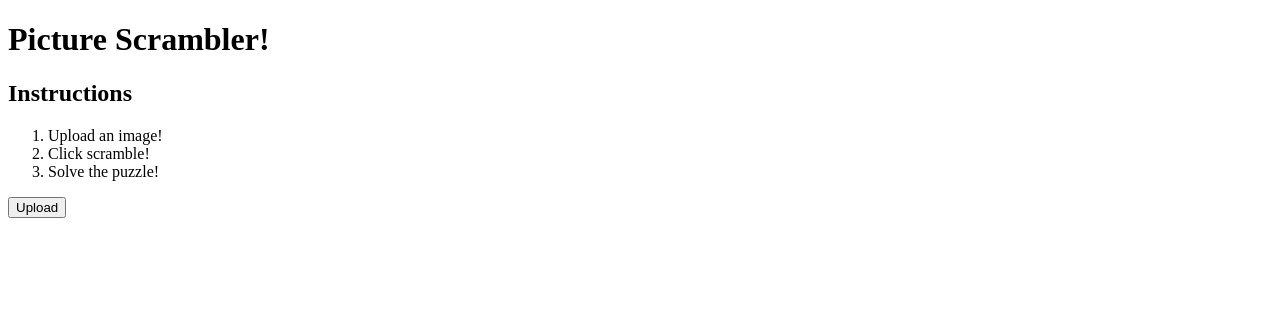
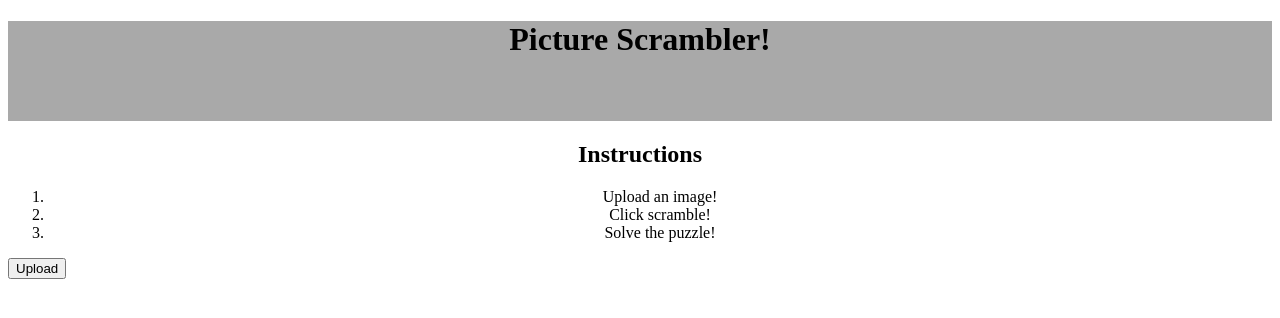
Before and after one commit to MartinHolding/Side_Projects, a plain HTML site: page index.html in a window 1280 px wide. Drawn offline with Linux system fonts and the light colour scheme.

Commit message:
structure and content updates to index and css

```diff
--- a/index.html
+++ b/index.html
@@ -23,7 +23,7 @@ TO DO:
     </head>
 
     <body>
-        <header id="title-banner">
+        <header>
             <h1>Picture Scrambler!</h1>
         </header>
 
--- a/style.css
+++ b/style.css
@@ -0,0 +1,17 @@
+/* General styles */
+
+
+/* header - text needs centering*/
+header {
+    width: 100%;
+    background-color: darkgrey;
+    text-align: center;
+    height: 100px;
+}
+
+/* instructions */
+/* Needs the list elements centering. Only the text of the list is centered not the numbers right now */
+#instructions {
+    width: 100%;
+    text-align: center;
+}
```
